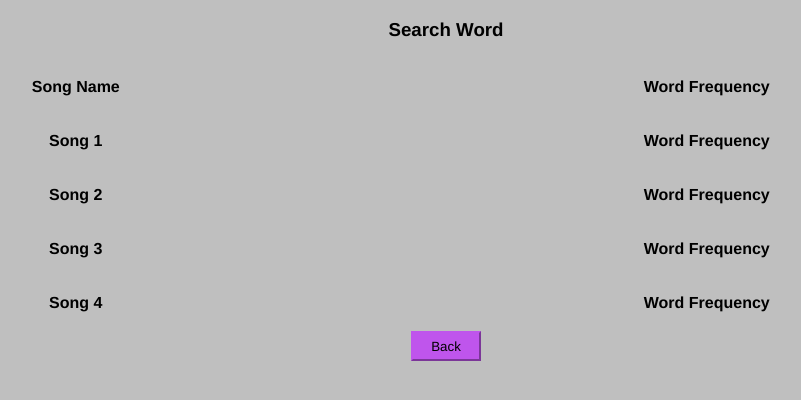
After one commit to grantcol/DalerDalerBillz, a PHP site: page /html/songTitle.html in a window 1280 px wide. The commit adds this page. Shown: the top 400 px of the page, without its empty margins (194-995 px from the left). Run offline with PHP 8.4, Linux system fonts and the light colour scheme; lists and menus that the app fills with data are empty.

Commit message:
finish merge

```diff
--- a/css/lyricscloud.css
+++ b/css/lyricscloud.css
@@ -1 +1,14 @@
 /*lyricscloud.css*/
+
+.cloud-word-big
+{
+	font-size: 25px;
+}
+.cloud-word-medium
+{
+	font-size: 15px;
+}
+.cloud-word-small
+{
+	font-size: 5px;
+}
--- /dev/null
+++ b/html/songTitle.html
@@ -0,0 +1,60 @@
+<!DOCTYPE html>
+<html>
+<head>
+<link href="../css/lyricscloud.css" rel="stylesheet" type="text/css"/>
+	<style>
+		body {
+			background-color: #bfbfbf;
+		}
+		h3{
+			font-family: Helvetica;
+
+		}
+		table {
+   			 width: 100%;
+   			 font-family: Helvetica;
+		}
+		th {
+    		height: 50px;
+    		font-family: Helvetica;
+		}
+		button{
+			font-family:Helvetica;
+			background-color:#bf55ec;
+			border-color:#bf55ec;
+			height: 30px;
+			width: 70px;
+		}
+
+	</style>
+	<title>Song Title Page</title>
+		<center><h3>Search Word</h3></center>
+</head>
+
+<body>
+	<table>
+		<tr>
+			<th>Song Name</th>
+			<th>Word Frequency</th>
+		</tr>
+		<tr>
+			<th>Song 1</th>
+			<th>Word Frequency</th>
+		</tr>
+		<tr>
+			<th>Song 2</th>
+			<th>Word Frequency</th>
+		</tr>
+		<tr>
+			<th>Song 3</th>
+			<th>Word Frequency</th>
+		</tr>
+		<tr>
+			<th>Song 4</th>
+			<th>Word Frequency</th>
+		</tr>
+	</table>
+
+<center><button>Back</button></center>
+</body>
+</html>
--- a/php/core.php
+++ b/php/core.php
@@ -145,6 +145,7 @@ class Cloud
 <html>
 <head>
 <title> LyricsCloud </title>
+<link rel="stylesheet" href="../css/lyricscloud.css">
 </head>
 	<body>
 		<?php
```
Also changed, not shown: html/cloudpage.html (+43 -7 lines), html/lyricPage.html (added, +37 -0 lines), index.html (+19 -2 lines).
